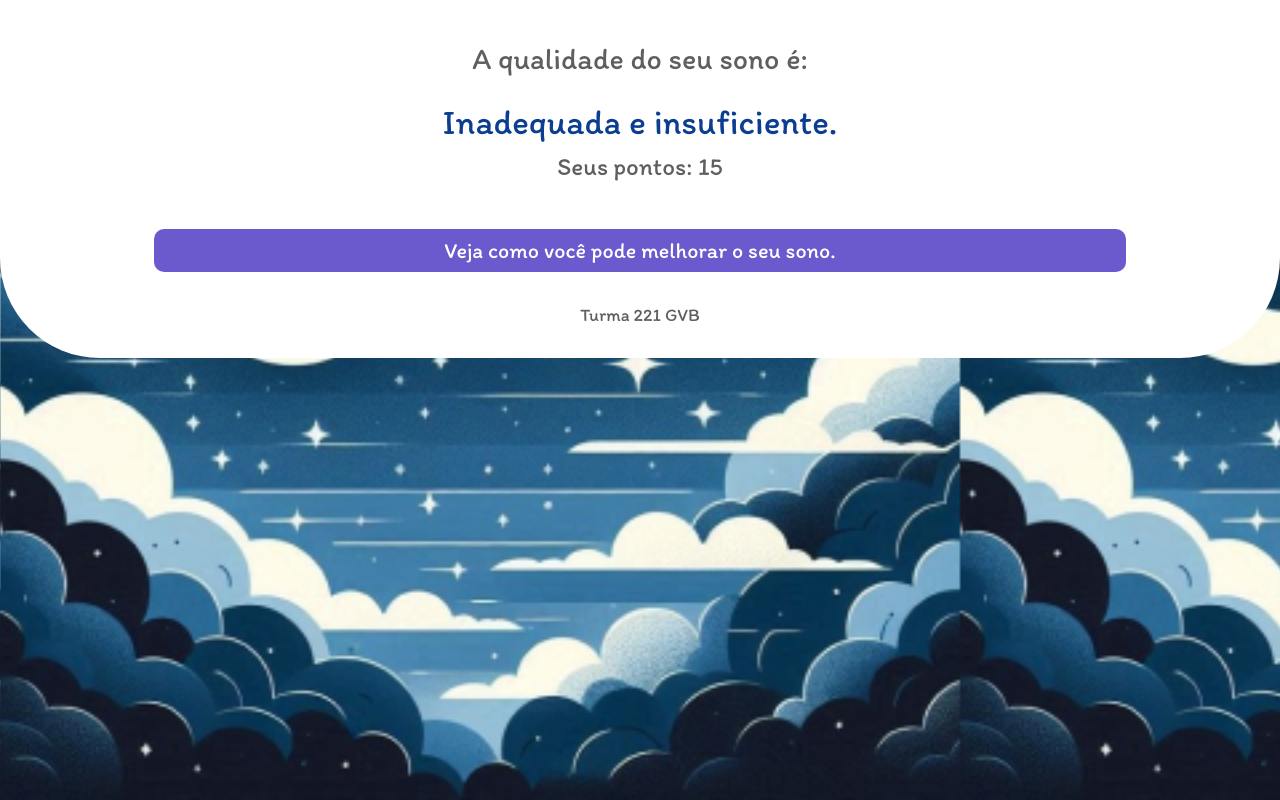
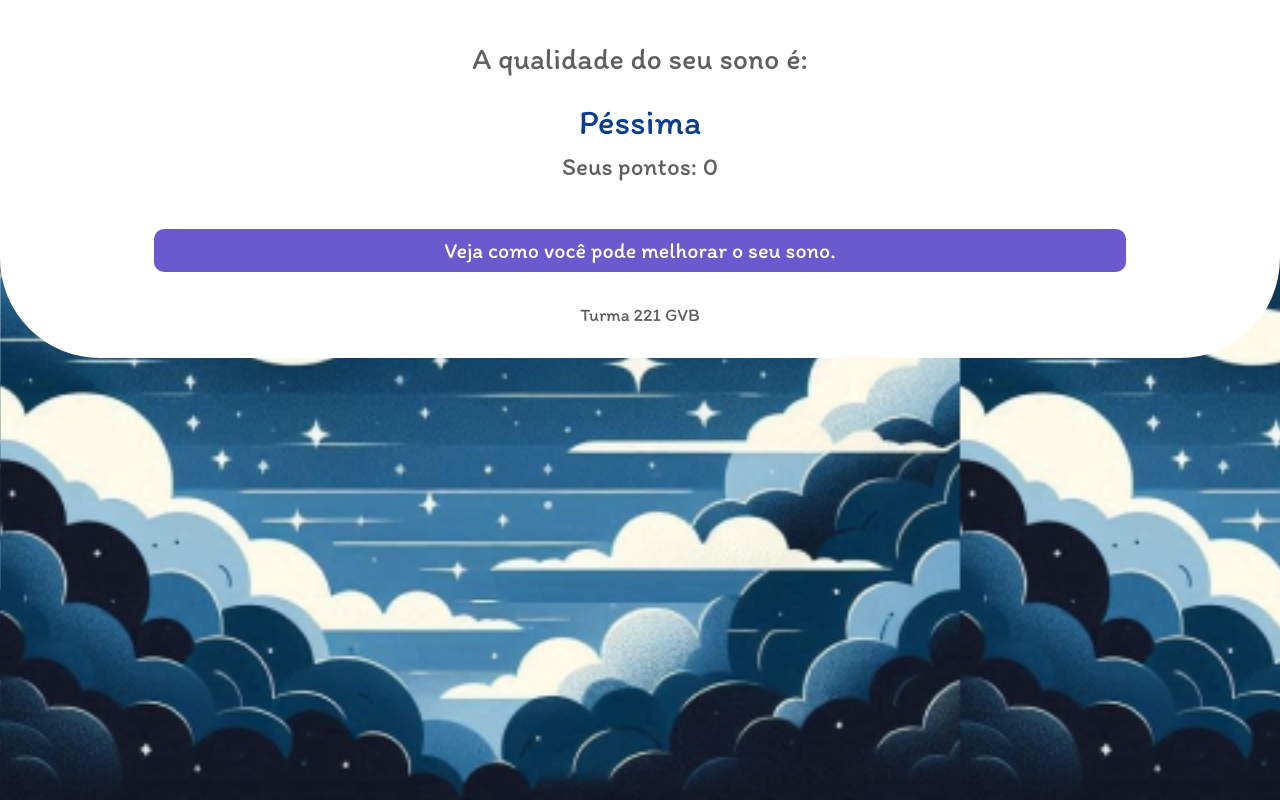
Before and after one commit to leo0302DEV/FeiraPedagogica-GVB, a React (Vite) app: page /results in a window 1280 px wide. Built offline with nearby package versions, Linux system fonts and the light colour scheme.

Commit message:
Finishing results page

```diff
--- a/src/pages/ResultsPage.jsx
+++ b/src/pages/ResultsPage.jsx
@@ -1,5 +1,7 @@
 import styled from "styled-components";
 import PrimaryButton from "../components/PrimaryButton";
+import { useContext, useEffect, useState } from "react";
+import { QuestionsContext } from "../routes";
 
 const StyledMainContainer = styled.section`
   width: 100%;
@@ -47,18 +49,23 @@ const StyledSpan = styled.span`
 `;
 
 const ResultsPage = () => {
+  const { returnSleepQualityResult, result } = useContext(QuestionsContext);
+  const [quality, setQuality] = useState("");
   const handleClick = () => {
     console.log("Olá mundo");
   };
+
+  useEffect(() => {
+    const qualityResult = returnSleepQualityResult();
+    setQuality(qualityResult);
+  }, [returnSleepQualityResult]);
 
   return (
     <StyledMainContainer>
       <StyledContentBox>
         <StyledTitle>A qualidade do seu sono é:</StyledTitle>
-        <StyledResultParagraph>
-          Inadequada e insuficiente.
-        </StyledResultParagraph>
-        <StyledScoreParagraph>Seus pontos: 15</StyledScoreParagraph>
+        <StyledResultParagraph>{quality}</StyledResultParagraph>
+        <StyledScoreParagraph>Seus pontos: {result}</StyledScoreParagraph>
         <PrimaryButton
           text={"Veja como você pode melhorar o seu sono."}
           onAction={handleClick}
--- a/src/routes.jsx
+++ b/src/routes.jsx
@@ -24,41 +24,37 @@ const AppPages = () => {
   const [result, setResult] = useState(0);
 
   const returnSleepQualityResult = () => {
-    setResult(
-      (preveousPoints) =>
-        preveousPoints +
+    let totalPoints =
       questionTreePoints +
       questionFourPoints +
       questionFivePoints +
       questionSixPoints +
-        questionSevenPoints
-    );
+      questionSevenPoints;
 
     if (age < 18) {
       if (sleepHours >= 8) {
-        setResult((preveousPoints) => preveousPoints + 3);
+        totalPoints += 3;
       }
     } else {
       if (sleepHours >= 7) {
-        setResult((preveousPoints) => preveousPoints + 3);
+        totalPoints += 3;
       }
     }
 
-    switch (result) {
-      case result < 6:
+    setResult(totalPoints);
+
+    if (totalPoints < 6) {
       return "Péssima";
-      case 6 <= result <= 12:
+    } else if (totalPoints <= 12) {
       return "Muito ruim";
-      case 13 <= result <= 18:
+    } else if (totalPoints <= 18) {
       return "Ruim";
-      case 19 <= result <= 24:
+    } else if (totalPoints <= 24) {
       return "Moderada";
-      case 25 <= result <= 27:
+    } else if (totalPoints <= 27) {
       return "Boa";
-      case result > 27:
+    } else {
       return "Muito boa";
-      default:
-        break;
     }
   };
 
@@ -75,6 +71,7 @@ const AppPages = () => {
         setQuestionSixPoints,
         setQuestionSevenPoints,
         returnSleepQualityResult,
+        result,
       }}
     >
       <BrowserRouter>
```
Lines whose indentation alone changed are shown as unchanged.
